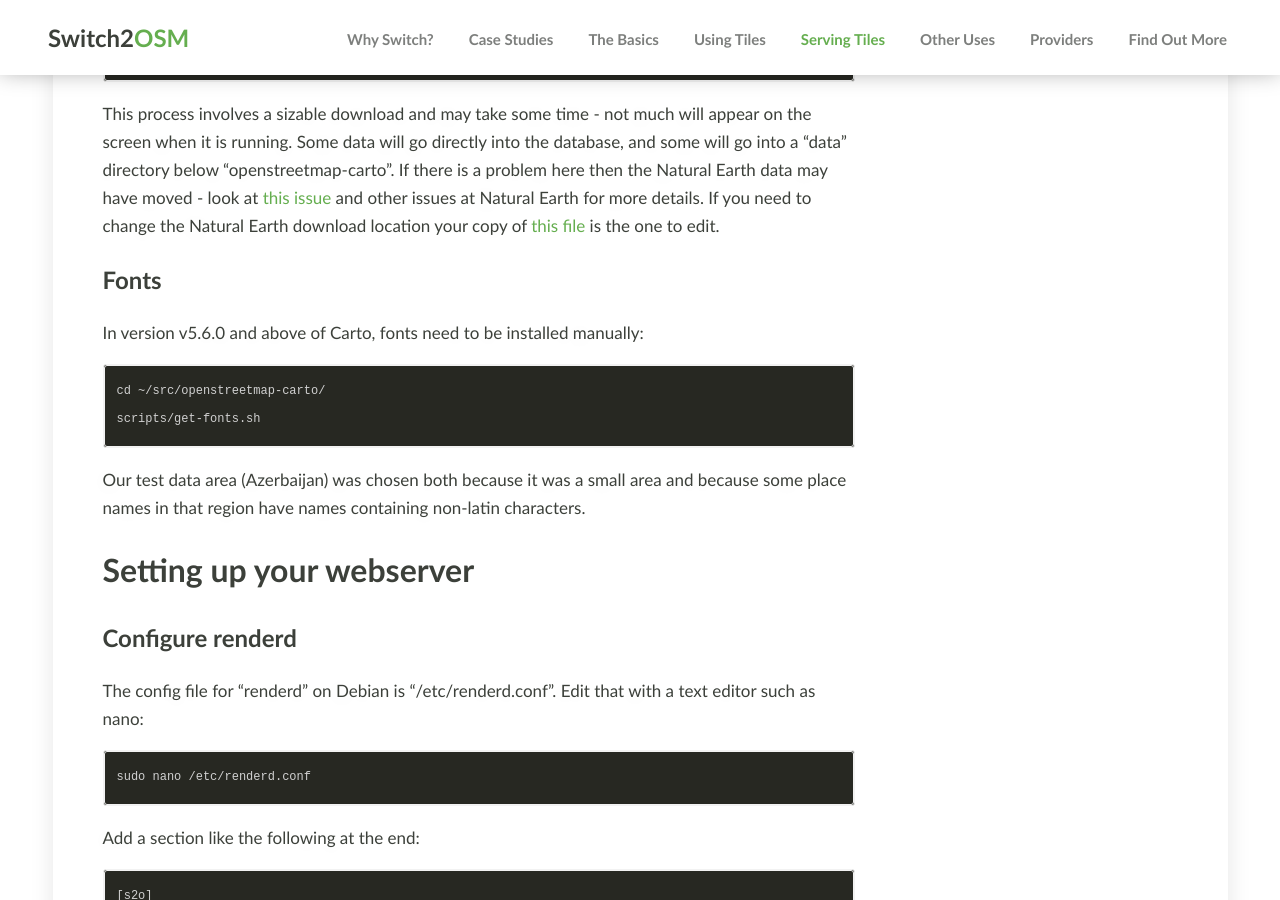
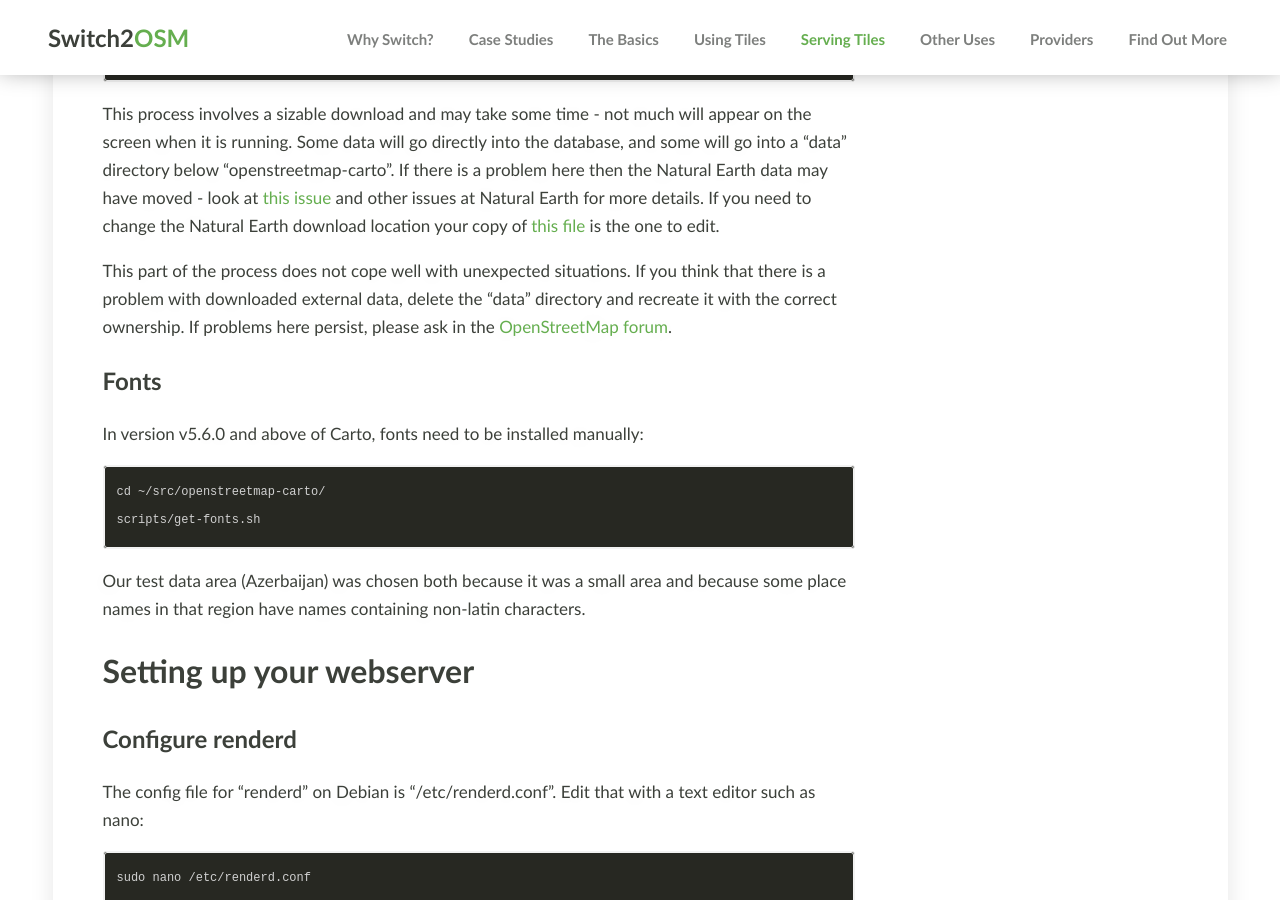
Before and after one commit to switch2osm/switch2osm, a Jekyll site: the page built from serving-tiles/manually-building-a-tile-server-debian-11.md, in a window 1280 px wide and 900 px high, scrolled down 7178 px. Built offline with Jekyll 4.4.1, drawn with Linux system fonts in a browser that asks for light colours; comment, search, counter and statistics services are not loaded.

Commit message:
Caveat more of the issues that can occur with get-external-data.py

```diff
--- a/serving-tiles/manually-building-a-tile-server-debian-11.md
+++ b/serving-tiles/manually-building-a-tile-server-debian-11.md
@@ -199,6 +199,8 @@ Although most of the data used to create the map is directly from the OpenStreet
 
 This process involves a sizable download and may take some time - not much will appear on the screen when it is running.  Some data will go directly into the database, and some will go into a “data” directory below “openstreetmap-carto”.  If there is a problem here then the Natural Earth data may have moved - look at [this issue](https://github.com/nvkelso/natural-earth-vector/issues/581#issuecomment-913988101) and other issues at Natural Earth for more details.  If you need to change the Natural Earth download location your copy of [this file](https://github.com/gravitystorm/openstreetmap-carto/blob/master/external-data.yml) is the one to edit.
 
+This part of the process does not cope well with unexpected situations.  If you think that there is a problem with downloaded external data, delete the "data" directory and recreate it with the correct ownership.  If problems here persist, please ask in the [OpenStreetMap forum](https://community.openstreetmap.org/tags/c/help-and-support/7/all/switch2osm).
+
 ## Fonts
 
 In version v5.6.0 and above of Carto, fonts need to be installed manually:
```
Also changed, not shown: serving-tiles/manually-building-a-tile-server-debian-12.md (+2 -0 lines), serving-tiles/manually-building-a-tile-server-ubuntu-22-04-lts.md (+2 -0 lines), serving-tiles/manually-building-a-tile-server-ubuntu-24-04-lts.md (+2 -0 lines).
